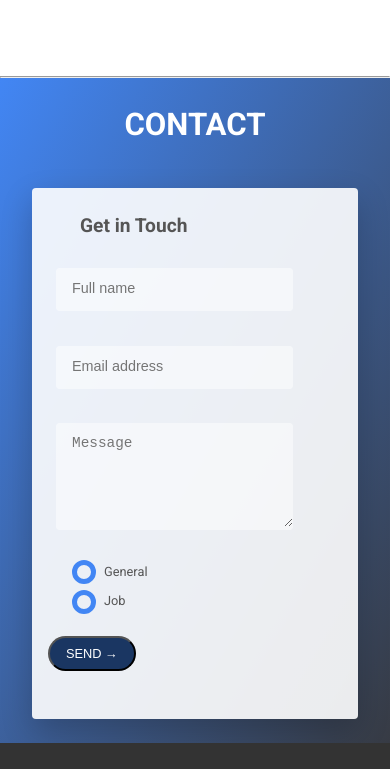
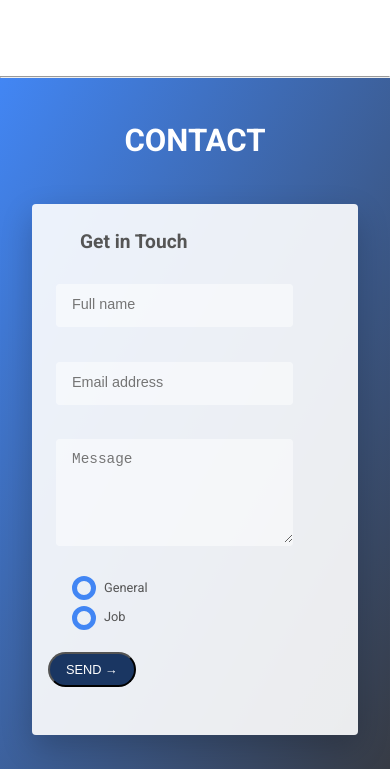
Before and after one commit to TrellixVulnTeam/portfolio_WZAX, a website: page index.html in a window 390 px wide. Shown: the part 3444-4213 px from the top of the page. Drawn offline with nearby package versions, Linux system fonts and the light colour scheme; some icons are missing.

Commit message:
another optimization

```diff
--- a/sass/queries.scss
+++ b/sass/queries.scss
@@ -551,6 +551,12 @@ $color--lightblue: #1a3662;
   .section-heading_contact {
     font-size: 2.6rem;
   }
+  .section-contact {
+    padding: 5rem 4rem;
+  }
+  .contact .form__input {
+    width: 80%;
+  }
 }
 @media (max-width: 25em) {
   .form__input {
@@ -579,12 +585,7 @@ $color--lightblue: #1a3662;
       font-size: 1.6rem;
     }
   }
-  .section-contact {
-    padding: 3rem 4rem;
-  }
-  .contact .form__input {
-    width: 80%;
-  }
+
   .footer__copyright {
     margin: 0 auto;
   }
```
Also changed, not shown: css/query.css.
